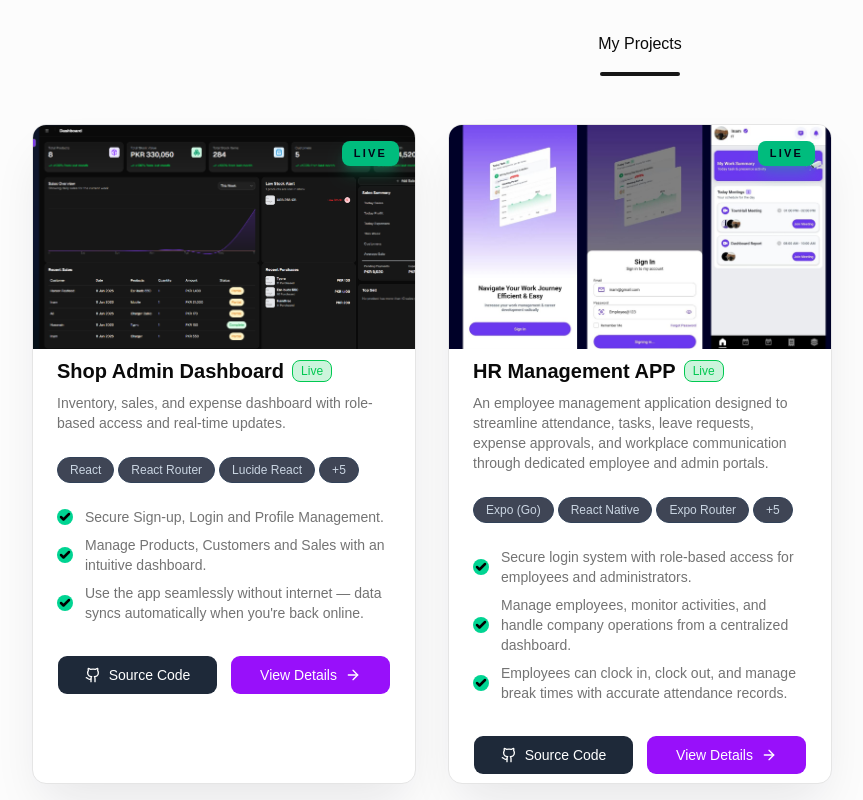
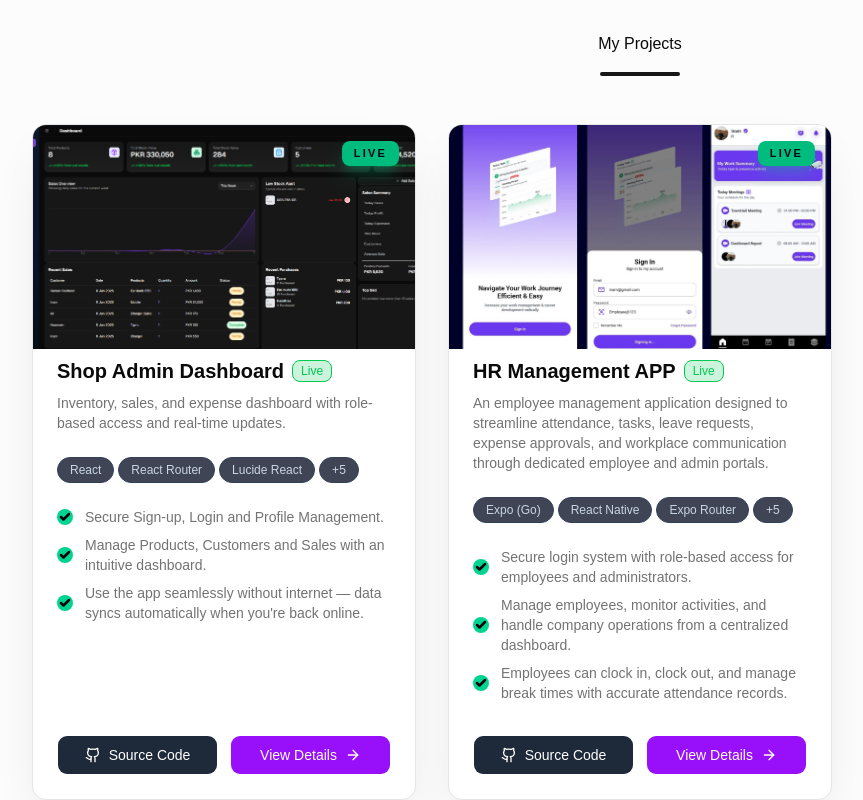
Before and after one commit to Inamullah-Ali/My-Protfolio, a React (Vite) app: page / in a window 1280 px wide. Shown: the part 2220-3020 px from the top of the page, without its empty margins (0-863 px from the left). Built offline with nearby package versions, Linux system fonts and the light colour scheme; no server answers.

Commit message:
finalyficapp

```diff
--- a/src/components/Projects.tsx
+++ b/src/components/Projects.tsx
@@ -126,9 +126,9 @@ const projects = [
     purpose:
       "To provide small businesses with an easy-to-use inventory and sales management solution.",
     role: "Full Stack Developer",
-    email:"admin@gmail.com",
-    password:"Admin@123",
-    loginrole:"Shop Admin"
+    email: "admin@gmail.com",
+    password: "Admin@123",
+    loginrole: "Shop Admin",
   },
   {
     name: "HR Management APP",
@@ -225,9 +225,10 @@ features: [
     purpose:
       "The purpose of this project is to digitize and automate daily employee management processes, reducing manual work and improving communication between employees and administrators.",
     role: "Full Stack Developer",
-    email:"employee@gmail.com",
-    password:"Employee@123",
-    loginrole:"Employee",
+    email: "employee@gmail.com",
+    password: "Employee@123",
+    loginrole: "Employee",
+    qrCode: "/images/App_HRMS/qrcode.png",
   },
 ];
 
@@ -281,7 +282,7 @@ export function Projects() {
                 initial={{ opacity: 0, y: 20 }}
                 animate={isInView ? { opacity: 1, y: 0 } : {}}
                 transition={{ delay: index * 0.1, duration: 0.5 }}
-                className={`relative overflow-hidden rounded-xl border bg-card text-card-foreground shadow-2xl shadow-slate-900/10 transition-all duration-300 ${
+                className={`relative overflow-hidden rounded-xl border bg-card text-card-foreground shadow-2xl shadow-slate-900/10 transition-all duration-300 flex flex-col ${
                   selectedProject?.name === project.name
                     ? "border-purple-500 border-2 shadow-purple-500/30"
                     : "border-border"
@@ -306,7 +307,7 @@ export function Projects() {
                   </span>
                 </div>
 
-                <div className="py-2 px-6">
+                <div className="py-2 px-6 flex flex-col flex-1 pb-6">
                   <div className="flex flex-wrap items-start justify-between gap-2">
                     <div>
                       <div className=" flex flex-row gap-2 items-center">
@@ -357,7 +358,7 @@ export function Projects() {
                     ))}
                   </div>
 
-                  <div className="mt-8 flex gap-3">
+                  <div className="mt-auto flex gap-3 pt-8">
                     <Button
                       asChild
                       className="flex-1 h-10 bg-gray-800 text-white hover:bg-gray-700"
--- a/src/components/projectpreviewdialogue.tsx
+++ b/src/components/projectpreviewdialogue.tsx
@@ -382,7 +382,7 @@ export function ProjectPreviewDialog({
             )}
             {project.demo && (
               <Button asChild className="w-full">
-                <a href="" download>
+                <a href="https://drive.google.com/file/d/1UdnaZO4P_jcNCmpe8SDWrRkBg166-rrJ/view?usp=drive_link" download>
                   Download
                   <SquareArrowOutUpRight size={16} className="ml-1" />
                 </a>
```
Also changed, not shown: public/images/App_HRMS/qrcode.png (added). Lines whose indentation alone changed are shown as unchanged.
